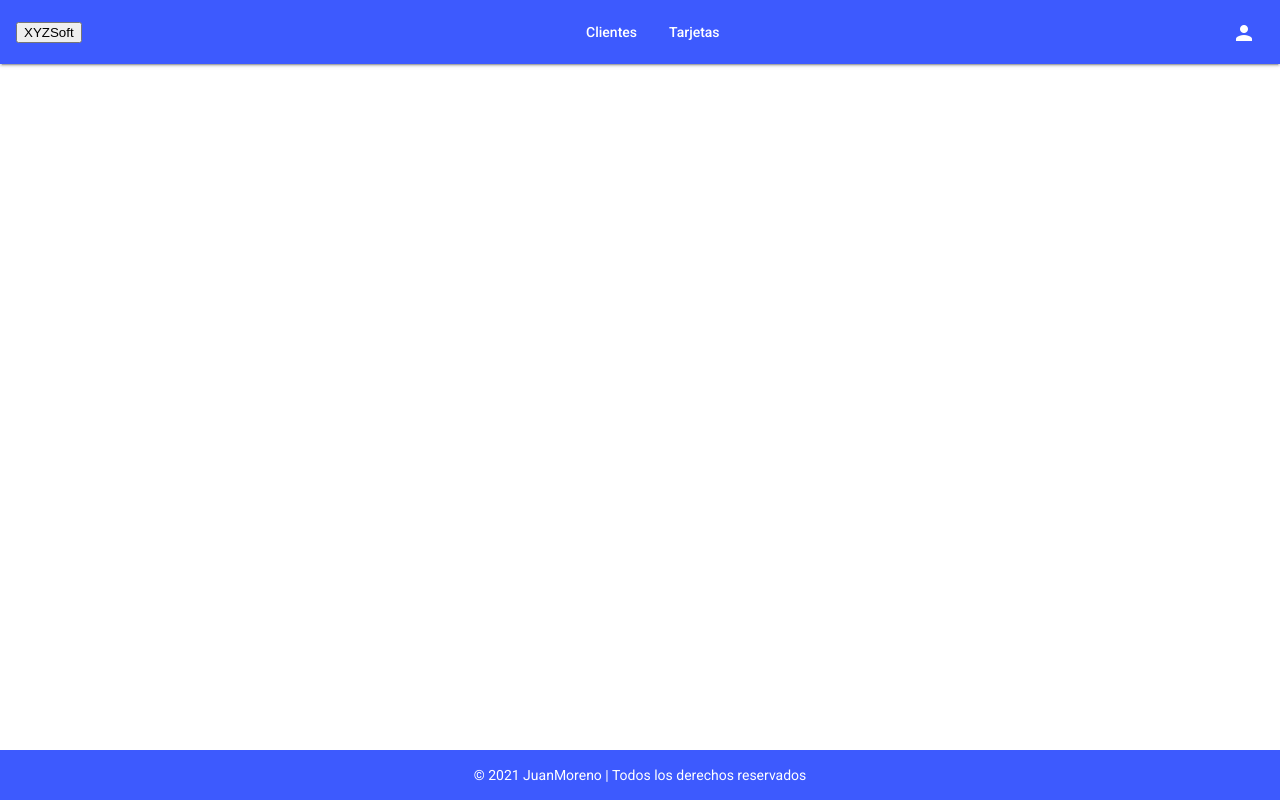
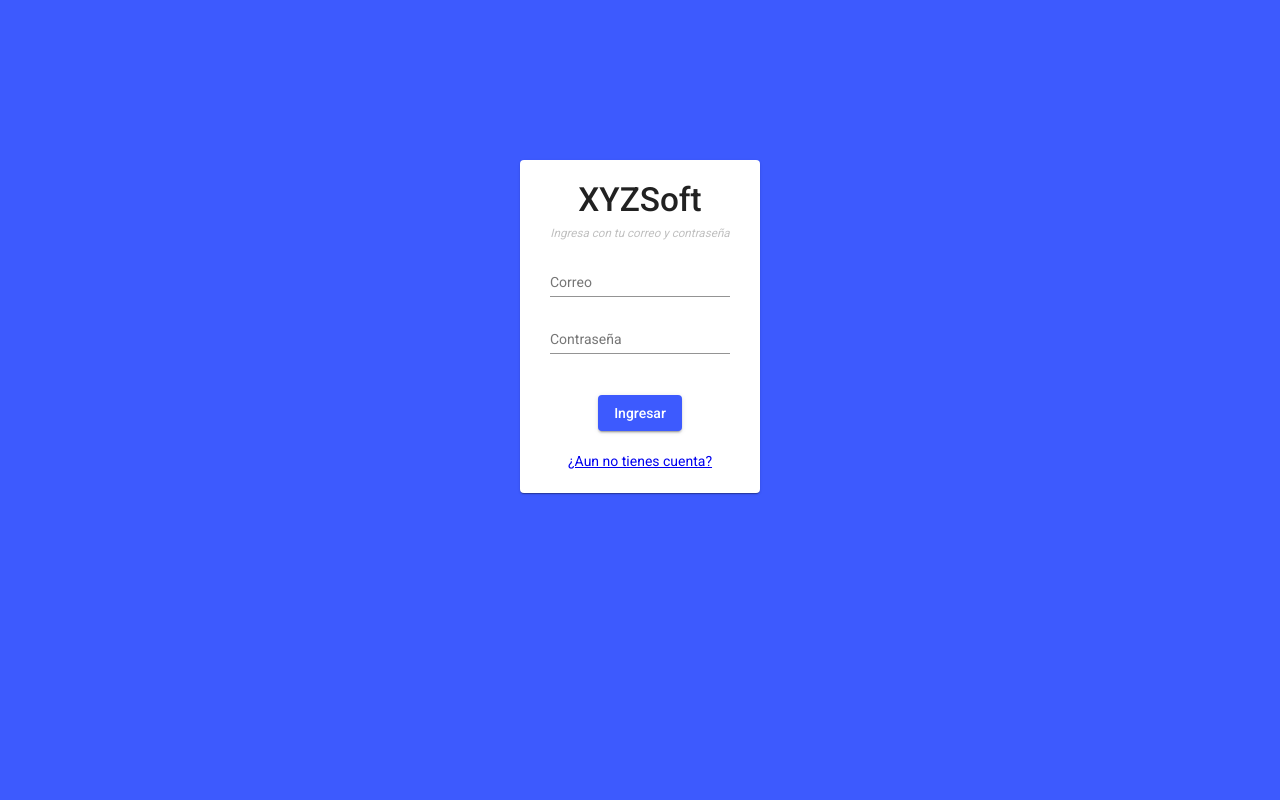
Before and after one commit to js-moreno/testest-client, an Angular app: page /auth in a window 1280 px wide. Before the commit this address led to /. Built offline with nearby package versions, Linux system fonts and the light colour scheme.

Commit message:
FEAT: Auth  designs

```diff
--- a/src/app/app-routing.module.ts
+++ b/src/app/app-routing.module.ts
@@ -1,11 +1,19 @@
 import { NgModule } from '@angular/core';
-import { Routes, RouterModule } from '@angular/router';
+import { Routes, RouterModule, PreloadAllModules } from '@angular/router';
 
-
-const routes: Routes = [];
+const routes: Routes = [
+  {
+    path: 'auth',
+    loadChildren: () => import('./auth/auth.module').then((m) => m.AuthModule),
+  },
+];
 
 @NgModule({
-  imports: [RouterModule.forRoot(routes)],
-  exports: [RouterModule]
+  imports: [
+    RouterModule.forRoot(routes, {
+      preloadingStrategy: PreloadAllModules,
+    }),
+  ],
+  exports: [RouterModule],
 })
-export class AppRoutingModule { }
+export class AppRoutingModule {}
--- a/src/app/app.component.html
+++ b/src/app/app.component.html
@@ -1,5 +1 @@
-<app-header></app-header>
-<div class="container">
-  <router-outlet></router-outlet>
-</div>
-<app-footer></app-footer>
+<router-outlet></router-outlet>
--- /dev/null
+++ b/src/app/auth/components/login/login.component.html
@@ -0,0 +1,31 @@
+<form>
+    <mat-card>
+        <mat-card-header>
+            <mat-card-title>XYZSoft</mat-card-title>
+            <small>
+                Ingresa con tu correo y contraseña
+            </small>
+        </mat-card-header>
+        <mat-card-content>
+            <div class="row">
+                <div class="col-xs">
+                    <mat-form-field>
+                        <input placeholder="Correo" formControlName="email" matInput type="email">
+                    </mat-form-field>
+                </div>
+            </div>
+            <div class="row">
+                <div class="col-xs">
+                    <mat-form-field>
+                        <input placeholder="Contraseña" formControlName="password" matInput type="password">
+                    </mat-form-field>
+                </div>
+            </div>
+        </mat-card-content>
+        <mat-card-actions>
+            <button mat-raised-button type="submit" color="primary">Ingresar</button>
+            <br><br>
+            <a href="/auth/register">¿Aun no tienes cuenta?</a>
+        </mat-card-actions>
+    </mat-card>
+</form>
--- /dev/null
+++ b/src/app/auth/components/login/login.component.sass
@@ -0,0 +1,23 @@
+@import '../../../../globals.sass'
+
+form
+    background: $primary-color
+    height: 80vh
+    padding-top: 20vh
+.mat-card
+    width: fit-content
+    padding: 30px
+    margin: 0 auto
+    text-align: center
+
+.mat-card-header
+    text-align: center !important
+    display: inline
+    .mat-card-title
+        font-size: 25pt !important
+    small
+        font-style: italic
+        color: silver
+
+.mat-card-content
+    padding-top: 15px
--- /dev/null
+++ b/src/app/auth/components/login/login.component.ts
@@ -0,0 +1,12 @@
+import { Component, OnInit } from '@angular/core';
+
+@Component({
+  selector: 'app-login',
+  templateUrl: './login.component.html',
+  styleUrls: ['./login.component.sass'],
+})
+export class LoginComponent implements OnInit {
+  constructor() {}
+
+  ngOnInit(): void {}
+}
--- /dev/null
+++ b/src/app/auth/components/register/register.component.html
@@ -0,0 +1,59 @@
+<form>
+    <mat-card>
+        <mat-card-header>
+            <mat-card-title>XYZSoft</mat-card-title>
+            <small>
+                Registrate con tus datos
+            </small>
+        </mat-card-header>
+        <mat-card-content>
+            <div class="row">
+                <div class="col-xs">
+                    <mat-form-field>
+                        <input placeholder="Nombre" formControlName="firstName" matInput type="text">
+                    </mat-form-field>
+                </div>
+            </div>
+            <div class="row">
+                <div class="col-xs">
+                    <mat-form-field>
+                        <input placeholder="Apellido" formControlName="lastName" matInput type="text">
+                    </mat-form-field>
+                </div>
+            </div>
+            <div class="row">
+                <div class="col-xs">
+                    <mat-form-field>
+                        <input placeholder="Correo" formControlName="email" matInput type="email">
+                    </mat-form-field>
+                </div>
+            </div>
+            <div class="row">
+                <div class="col-xs">
+                    <mat-form-field>
+                        <input placeholder="Teléfono" formControlName="phone" matInput type="text">
+                    </mat-form-field>
+                </div>
+            </div>
+            <div class="row">
+                <div class="col-xs">
+                    <mat-form-field>
+                        <input placeholder="Dirección" formControlName="address" matInput type="text">
+                    </mat-form-field>
+                </div>
+            </div>
+            <div class="row">
+                <div class="col-xs">
+                    <mat-form-field>
+                        <input placeholder="Contraseña" formControlName="password" matInput type="password">
+                    </mat-form-field>
+                </div>
+            </div>
+        </mat-card-content>
+        <mat-card-actions>
+            <button mat-raised-button type="submit" color="primary">Registro</button>
+            <br><br>
+            <a href="/auth">Volver a Ingresar</a>
+        </mat-card-actions>
+    </mat-card>
+</form>
--- /dev/null
+++ b/src/app/auth/components/register/register.component.sass
@@ -0,0 +1,23 @@
+@import '../../../../globals.sass'
+
+form
+    background: $primary-color
+    height: 85vh
+    padding-top: 15vh
+.mat-card
+    width: fit-content
+    padding: 30px
+    margin: 0 auto
+    text-align: center
+
+.mat-card-header
+    text-align: center !important
+    display: inline
+    .mat-card-title
+        font-size: 25pt !important
+    small
+        font-style: italic
+        color: silver
+
+.mat-card-content
+    padding: 10px 5px
--- /dev/null
+++ b/src/app/auth/components/register/register.component.ts
@@ -0,0 +1,15 @@
+import { Component, OnInit } from '@angular/core';
+
+@Component({
+  selector: 'app-register',
+  templateUrl: './register.component.html',
+  styleUrls: ['./register.component.sass']
+})
+export class RegisterComponent implements OnInit {
+
+  constructor() { }
+
+  ngOnInit(): void {
+  }
+
+}
```
Also changed, not shown: src/app/auth/auth-routing.module.ts (added, +21 -0 lines), src/app/auth/auth.module.ts (added, +13 -0 lines), 2 other files (tests, documents, lock files or other folders).
